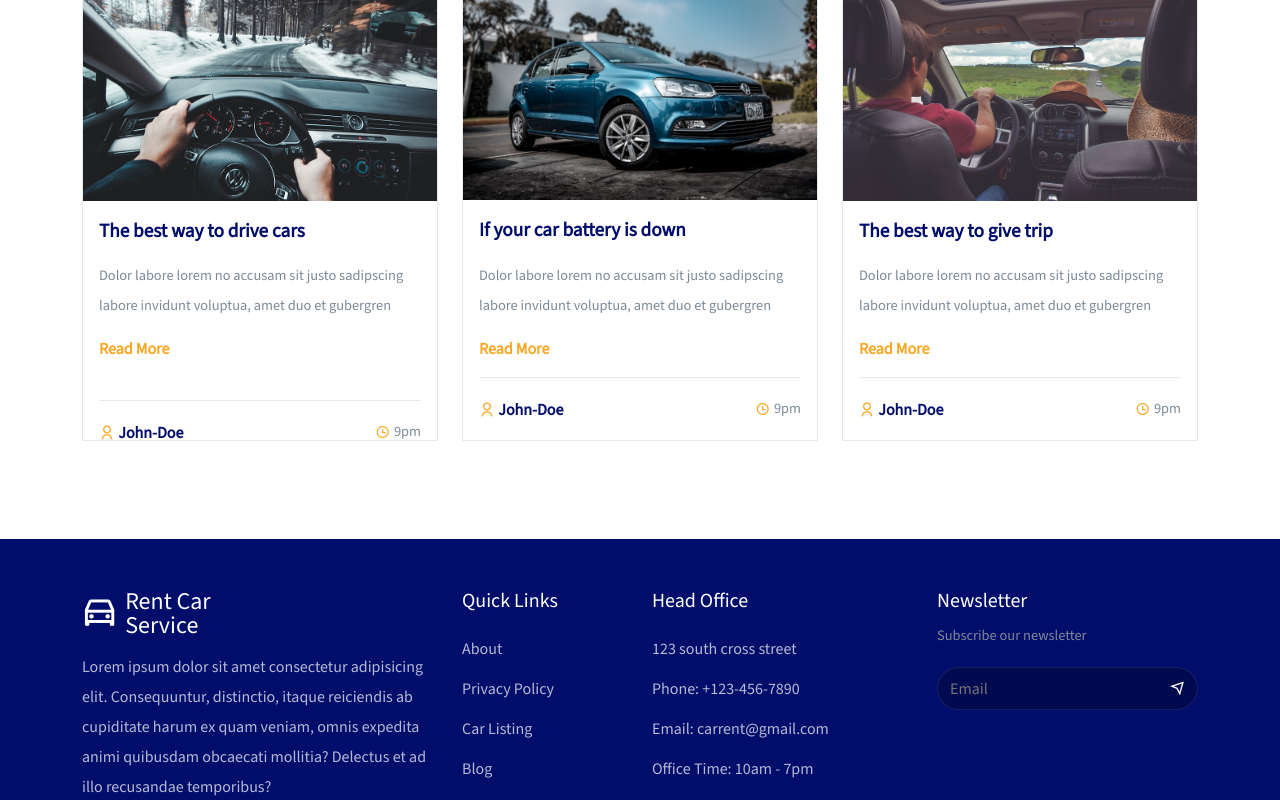
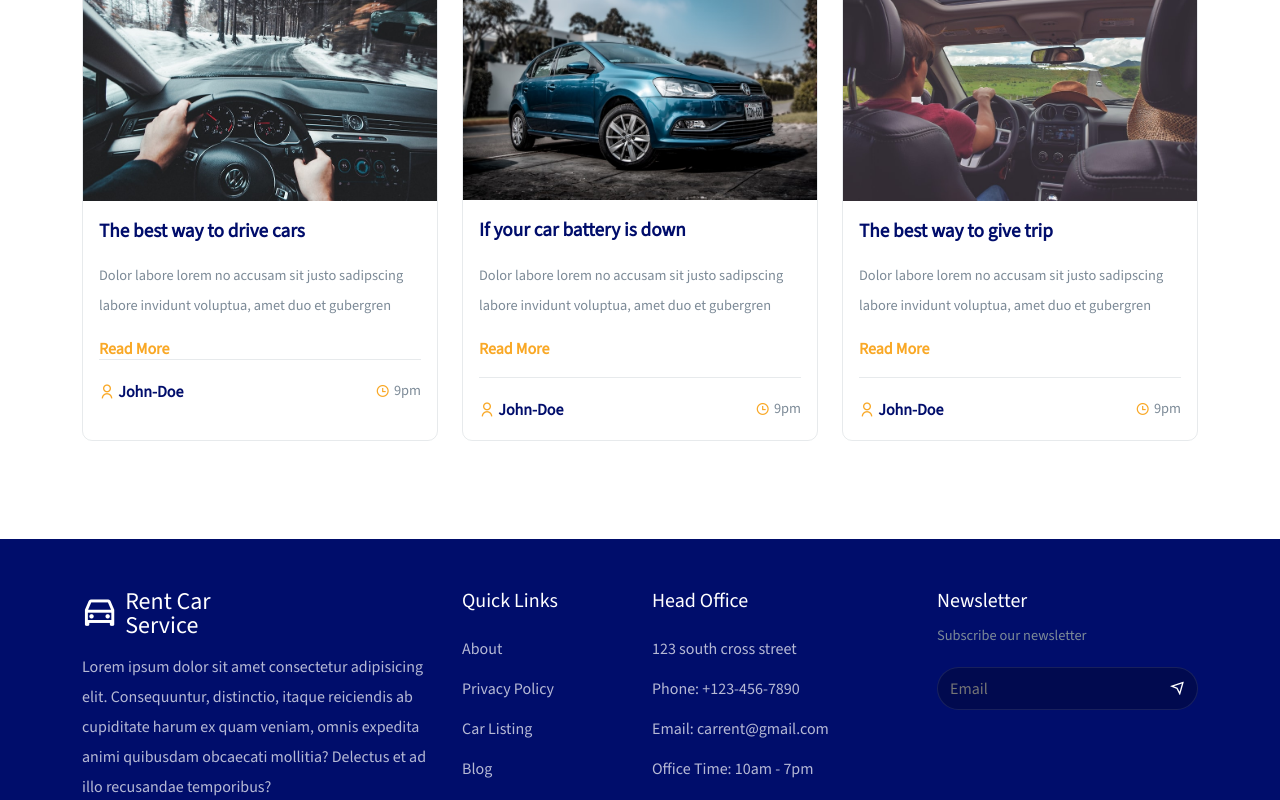
Before and after one commit to navanee1609/car-rent, a React (Create React App) app: page /home in a window 1280 px wide. In both pictures the pointer is over the element 260 px from the left and 4921 px from the top of the page. Shown: the part 4521-5321 px from the top of the page. Built offline with nearby package versions, Linux system fonts and the light colour scheme.

Commit message:
added transitions in the blog item section

```diff
--- a/src/styles/blog-item.css
+++ b/src/styles/blog-item.css
@@ -1,5 +1,6 @@
 .blog__item {
   border: 1px solid #7c8a972e;
+  border-radius: 10px;
 }
 
 .blog__time {
@@ -8,9 +9,9 @@
 }
 
 .blog__time:hover {
-    transform: translateY(23px);
+  transform: translateY(-18px);
+
 }
-
 
 .read__more {
   color: #f9a826;
```
Lines whose indentation alone changed are shown as unchanged.
